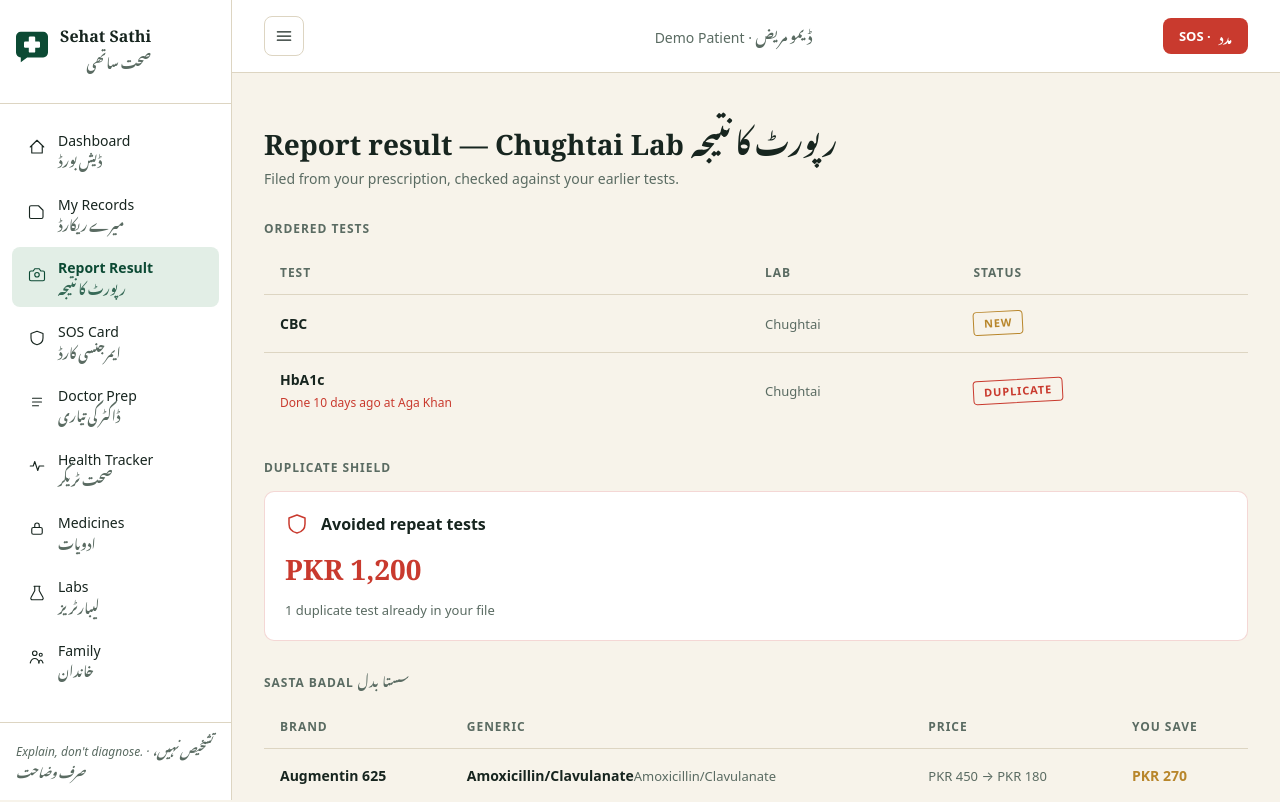
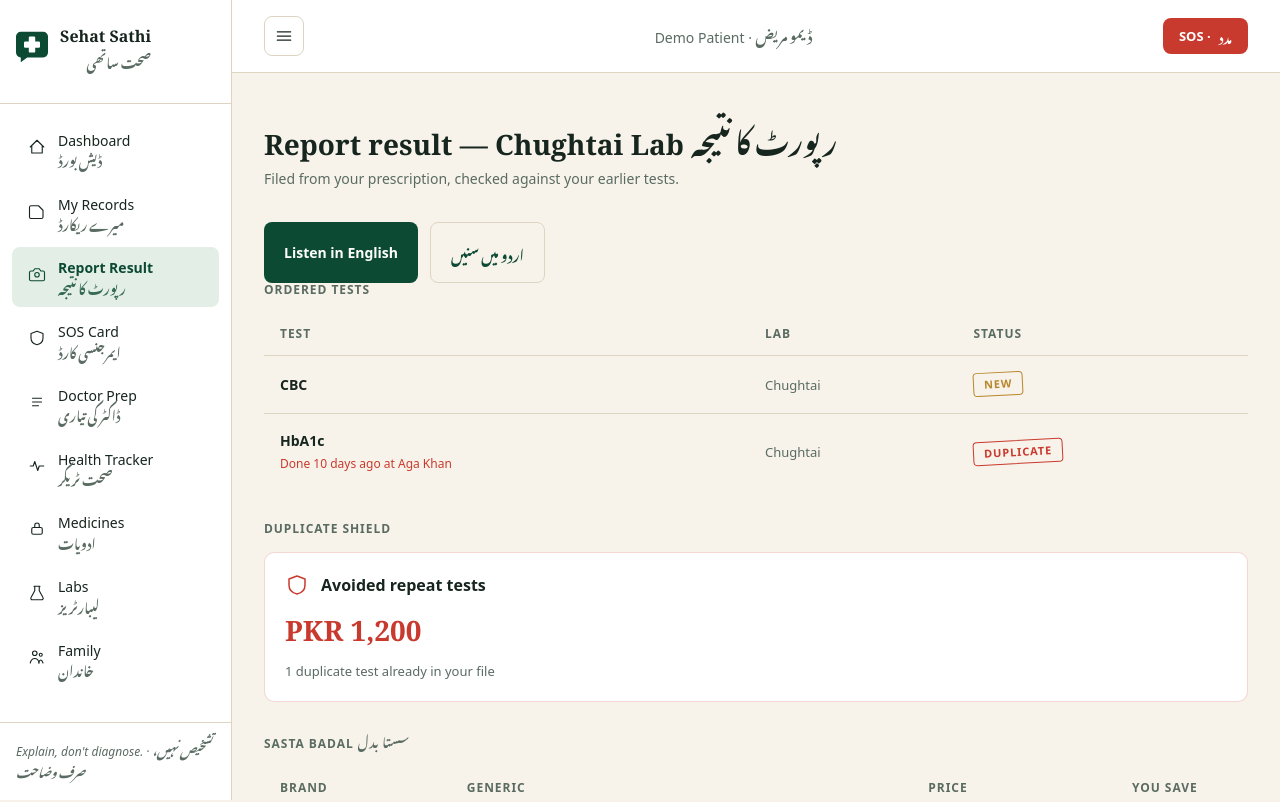
Before and after one commit to batmann9-0/sehat-sathi, a Next.js app: page /demo in a window 1280 px wide. Shown: the top 802 px of the page. Built offline with nearby package versions, Linux system fonts and the light colour scheme.

Commit message:
Listen feature: report read aloud in English or Urdu (browser speech), on Report Result + digitised records (Qwen-authored)

```diff
--- /dev/null
+++ b/src/app/SpeakButton.tsx
@@ -0,0 +1,95 @@
+// src/app/SpeakButton.tsx
+"use client";
+
+import { useEffect, useRef, useState } from "react";
+
+type SpeakButtonProps = {
+  englishText: string;
+  urduText: string;
+};
+
+export default function SpeakButton({ englishText, urduText }: SpeakButtonProps) {
+  const [speakingLang, setSpeakingLang] = useState<"en" | "ur" | null>(null);
+  const [supported, setSupported] = useState(true);
+  const utteranceRef = useRef<SpeechSynthesisUtterance | null>(null);
+
+  useEffect(() => {
+    if (typeof window === "undefined" || !window.speechSynthesis) {
+      setSupported(false);
+    }
+    return () => {
+      if (typeof window !== "undefined" && window.speechSynthesis) {
+        window.speechSynthesis.cancel();
+      }
+    };
+  }, []);
+
+  function getVoice(langPrefix: string): SpeechSynthesisVoice | null {
+    if (!window.speechSynthesis) return null;
+    const voices = window.speechSynthesis.getVoices();
+    return voices.find((v) => v.lang.startsWith(langPrefix)) || null;
+  }
+
+  function speak(lang: "en" | "ur") {
+    if (!window.speechSynthesis) return;
+
+    if (speakingLang === lang) {
+      window.speechSynthesis.cancel();
+      setSpeakingLang(null);
+      return;
+    }
+
+    window.speechSynthesis.cancel();
+    const text = lang === "en" ? englishText : urduText;
+    const utterance = new SpeechSynthesisUtterance(text);
+    utterance.lang = lang === "en" ? "en-US" : "ur-PK";
+
+    const voice = getVoice(lang);
+    if (voice) {
+      utterance.voice = voice;
+    }
+
+    utterance.onend = () => setSpeakingLang(null);
+    utterance.onerror = () => setSpeakingLang(null);
+
+    utteranceRef.current = utterance;
+    setSpeakingLang(lang);
+    window.speechSynthesis.speak(utterance);
+  }
+
+  if (!supported) {
+    return (
+      <p className="note" style={{ marginTop: 16 }}>
+        Audio not supported on this device · <span className="ur">اس ڈیوائس پر آڈیو دستیاب نہیں</span>
+      </p>
+    );
+  }
+
+  const isSpeakingEn = speakingLang === "en";
+  const isSpeakingUr = speakingLang === "ur";
+
+  return (
+    <div style={{ display: "flex", gap: 12, marginTop: 16, flexWrap: "wrap" }}>
+      <button
+        type="button"
+        className="btn btn--primary"
+        onClick={() => speak("en")}
+        disabled={isSpeakingUr}
+      >
+        {isSpeakingEn ? "Stop · روکیں" : "Listen in English"}
+      </button>
+      <button
+        type="button"
+        className="btn btn--secondary"
+        onClick={() => speak("ur")}
+        disabled={isSpeakingEn}
+      >
+        {isSpeakingUr ? (
+          "Stop · روکیں"
+        ) : (
+          <span className="ur">اردو میں سنیں</span>
+        )}
+      </button>
+    </div>
+  );
+}
--- a/src/app/demo/page.tsx
+++ b/src/app/demo/page.tsx
@@ -9,6 +9,7 @@ import { findDuplicateTests, findGeneric } from "@/lib/demo-logic";
 import type { Lab, GenericEntry } from "@/lib/demo-logic";
 import labsJson from "../../../data/pakistan_labs.json";
 import genericsJson from "../../../data/pakistan_generics.json";
+import SpeakButton from "../SpeakButton";
 
 const labs = labsJson as unknown as Lab[];
 const generics = genericsJson as unknown as GenericEntry[];
@@ -64,6 +65,26 @@ function IconShield() {
 }
 
 export default function ReportResultPage() {
+  const englishText = [
+    "Your report result from Chughtai Lab.",
+    ...duplicates.map(d => `${d.testName} was already done ${d.daysAgo} days ago at ${d.previousLab || "the lab"}. The Duplicate Shield saved you PKR ${shieldSavingPKR}.`),
+    ...demoMedications.map(m => {
+      const inst = instructionByBrand.get(m.brandName);
+      return `${m.brandName}: ${inst?.instructionRomanUrdu || m.dosage}.`;
+    }),
+    "This is an organised summary, not a diagnosis."
+  ].join(" ");
+
+  const urduText = [
+    "آپ کی رپورٹ کا نتیجہ چغتائی لیب سے ہے۔",
+    ...duplicates.map(d => `${d.testName} پہلے ہی ${d.daysAgo} دن پہلے ${d.previousLab || "لیب"} میں ہو چکا تھا۔ ڈپلیکیٹ شیلڈ نے آپ کے ${shieldSavingPKR} روپے بچائے۔`),
+    ...demoMedications.map(m => {
+      const inst = instructionByBrand.get(m.brandName);
+      return `${m.brandName}: ${inst?.instructionRomanUrdu || m.dosage}.`;
+    }),
+    "یہ منظم خلاصہ ہے، تشخیص نہیں۔"
+  ].join(" ");
+
   return (
     <div className="page">
       <div className="page__header">
@@ -74,6 +95,8 @@ export default function ReportResultPage() {
           Filed from your prescription, checked against your earlier tests.
         </p>
       </div>
+
+      <SpeakButton englishText={englishText} urduText={urduText} />
 
       <section className="section">
         <h2 className="section__title">Ordered tests</h2>
```
Also changed, not shown: src/app/records/page.tsx (+17 -0 lines).
